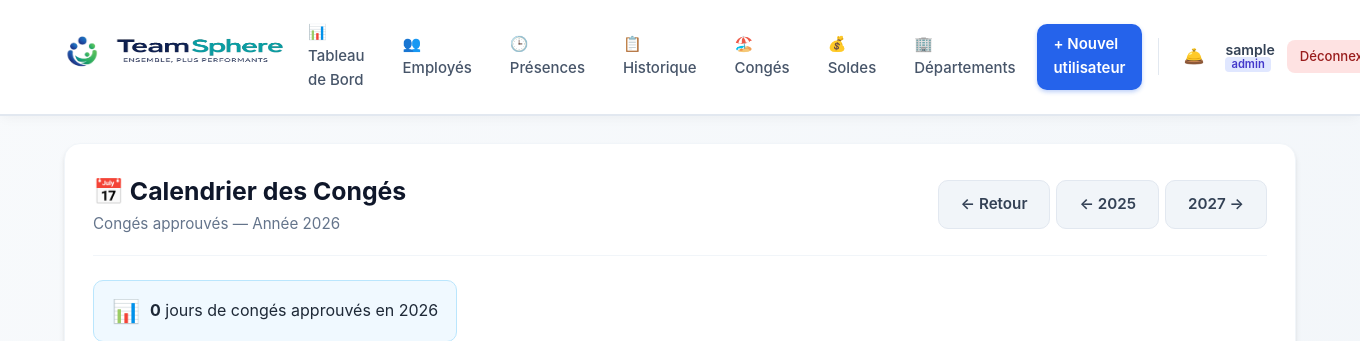
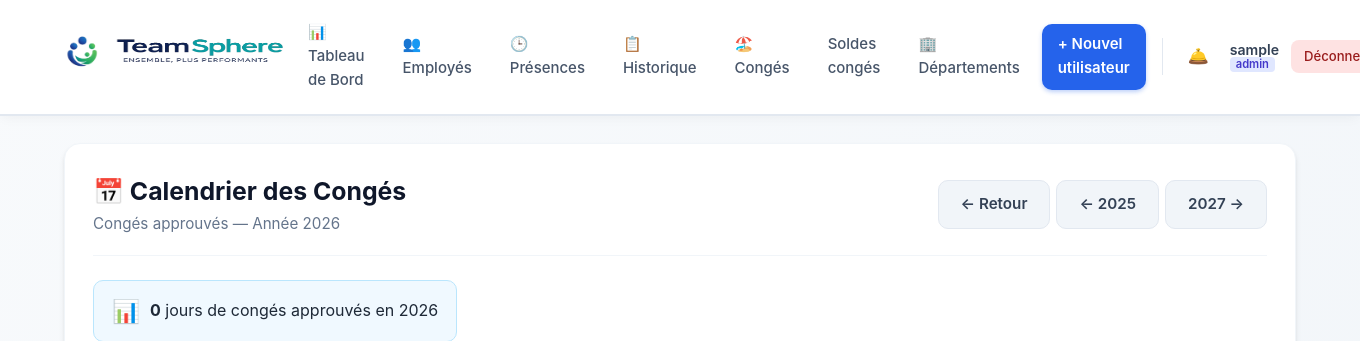
Before and after one commit to Stevyne/Gestion-de-personnel, a Flask app: page /calendrier-conges in a window 1360 px wide; the page is wider, and only the part inside the window is pictured. Shown: the top 341 px of that part. Run offline with Flask 3, Linux system fonts and the light colour scheme; the visitor is signed in with stand-in values (Sample User, id 1); data that the repository does not hold is empty; parts of the project's set-up code (start-up, migrations or seed data) failed here and were passed over; some libraries are stand-ins or nearby versions.

Commit message:
nom soldes conges

```diff
--- a/templates/base.html
+++ b/templates/base.html
@@ -188,7 +188,7 @@
                 <a href="{{ url_for('historique') }}" class="nav-link {% if request.endpoint == 'historique' %}active{% endif %}">📋 Historique</a>
                 <a href="{{ url_for('conges') }}" class="nav-link {% if request.endpoint == 'conges' %}active{% endif %}">🏖️ Congés</a>
                 {% if session.get('role') in ['admin', 'rh', 'manager'] %}
-                <a href="{{ url_for('soldes_conges_page') }}" class="nav-link {% if request.endpoint == 'soldes_conges_page' %}active{% endif %}">💰 Soldes</a>
+                <a href="{{ url_for('soldes_conges_page') }}" class="nav-link {% if request.endpoint == 'soldes_conges_page' %}active{% endif %}"> Soldes congés</a>
                 {% endif %}
                 <a href="{{ url_for('departements') }}" class="nav-link {% if request.endpoint == 'departements' %}active{% endif %}">🏢 Départements</a>
                 {% if session.get('role') == 'admin' %}
@@ -244,7 +244,7 @@
                 <a href="{{ url_for('historique') }}" class="nav-link {% if request.endpoint == 'historique' %}active{% endif %}">📋 Historique</a>
                 <a href="{{ url_for('conges') }}" class="nav-link {% if request.endpoint == 'conges' %}active{% endif %}">🏖️ Congés</a>
                 {% if session.get('role') in ['admin', 'rh', 'manager'] %}
-                <a href="{{ url_for('soldes_conges_page') }}" class="nav-link {% if request.endpoint == 'soldes_conges_page' %}active{% endif %}">💰 Soldes</a>
+                <a href="{{ url_for('soldes_conges_page') }}" class="nav-link {% if request.endpoint == 'soldes_conges_page' %}active{% endif %}"> Soldes congés</a>
                 {% endif %}
                 <a href="{{ url_for('departements') }}" class="nav-link {% if request.endpoint == 'departements' %}active{% endif %}">🏢 Départements</a>
                 {% if session.get('role') == 'admin' %}
```
